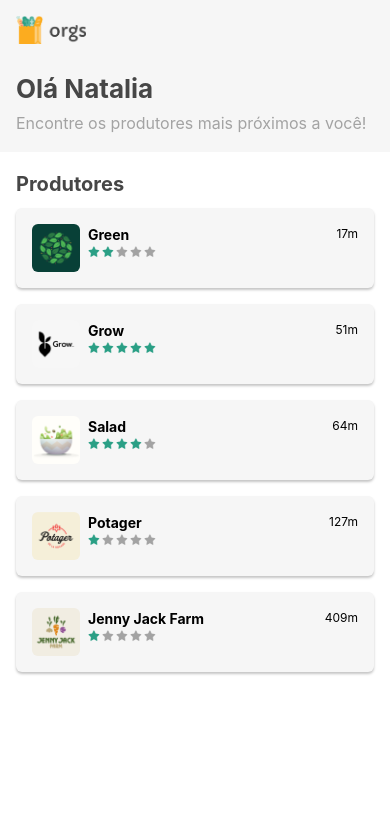
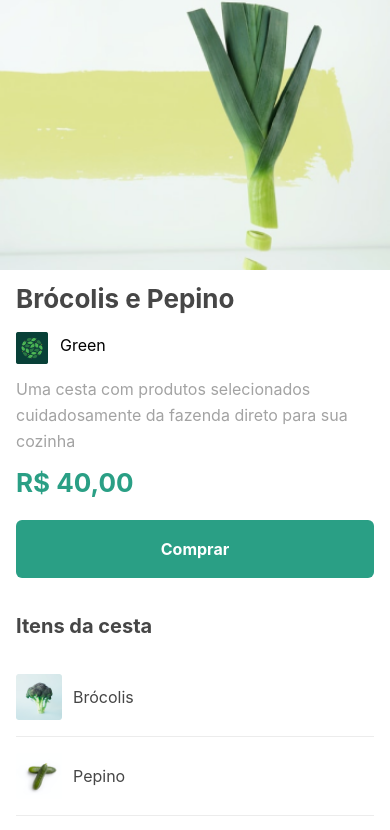
Before and after one commit to luizcarvalho/orgs2, a React Native app: screen / in a window 390 px wide. Shown: the top 830 px of the page. Built offline with nearby package versions, Linux system fonts and the light colour scheme.

Commit message:
funcionamento

```diff
--- a/App.jsx
+++ b/App.jsx
@@ -10,14 +10,14 @@ export default function App() {
 
     return <SafeAreaView style = {{ flex: 1 } } >
         <StatusBar/>
-        <Home melhoresProdutores = { false }/>
-        {/* {produtores.length > 0 &&
+        {/* <Home melhoresProdutores = { false }/> */}
+        {produtores.length > 0 &&
               <Cesta produtor={{
                 nome: produtores[0].nome,
                 imagem: produtores[0].imagem
               }}
               {...produtores[0].cestas[0]} />
-            } */
         }
+
     </SafeAreaView>
 }
--- a/src/componentes/Topo.js
+++ b/src/componentes/Topo.jsx
@@ -12,15 +12,17 @@ const ALTURA_PADRAO = 270;
 
 export default function Topo({ titulo, imagem = topo, altura = ALTURA_PADRAO }) {
   const estilos = funcaoEstilos(altura);
+
   return <>
+    <Texto style={estilos.titulo}>{ titulo }</Texto>
     <Image source={imagem} style={estilos.topo} />
-    <Gradiente width={largura} height={130 / 360 * largura} style={estilos.gradiente}/>
-    <Texto style={estilos.titulo}>{ titulo }</Texto>
+    {/* <Gradiente width={largura} height={130 / 360 * largura} style={estilos.gradiente}/>
     <TouchableOpacity
       onPress={() => {}}
       style={estilos.botaoVoltar}>
       <VoltarSVG color='white' style={estilos.voltar} />
-    </TouchableOpacity>
+    </TouchableOpacity> */}
+
   </>
 }
 
--- a/src/telas/Cesta/index.js
+++ b/src/telas/Cesta/index.jsx
@@ -15,13 +15,13 @@ export default function Cesta({ detalhes, itens, produtor }) {
     <FlatList
       data={itens}
       renderItem={Item}
-      keyExtractor={({ nome }) => nome }
+      keyExtractor={({ nome }) => nome}
       ListHeaderComponent={() => {
         return <>
           <Topo titulo={topoCesta} />
           <View style={estilos.cesta}>
             <Detalhes {...detalhes} produtor={produtor} />
-            <Texto style={estilos.titulo}>{ tituloItens }</Texto>
+            <Texto style={estilos.titulo}>{tituloItens}</Texto>
           </View>
         </>
       }}
```
